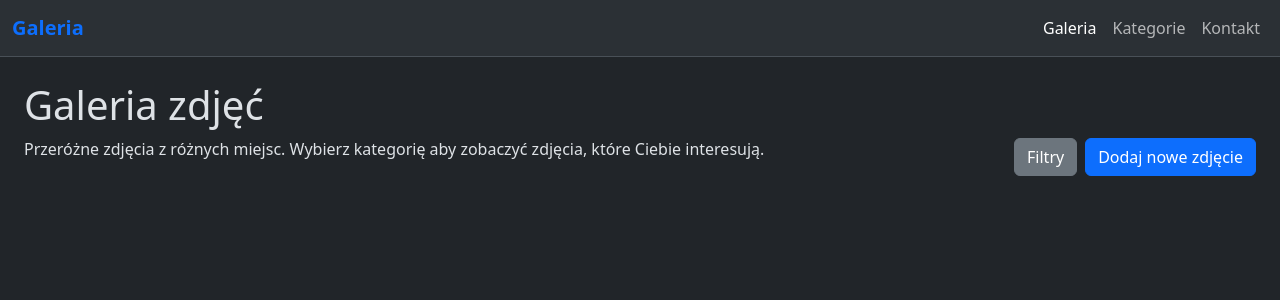
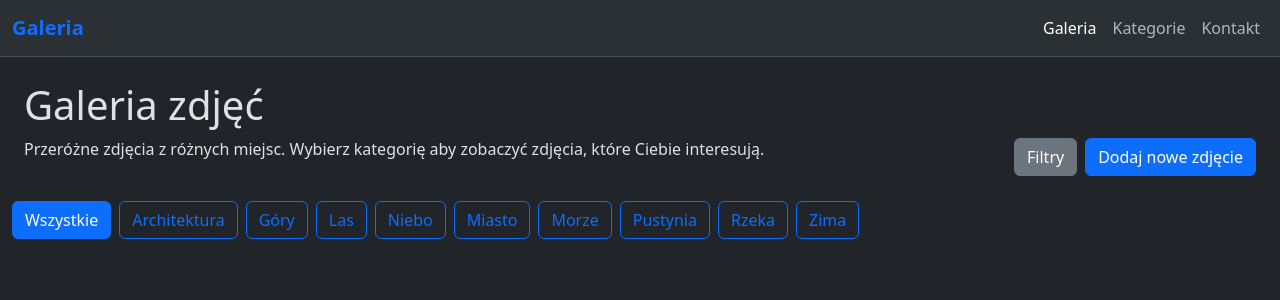
Before and after one commit to Cunny-Connoisseur/Webowe-zadania, a React (Vite) app: page / in a window 1280 px wide. Shown: the top 300 px of the page. Built offline with nearby package versions, Linux system fonts and the light colour scheme.

Commit message:
add category bar

```diff
--- a/src/App.jsx
+++ b/src/App.jsx
@@ -1,4 +1,5 @@
 // import './App.css'
+import CategoryBar from './components/CategoryBar'
 import Header from './components/Header'
 import ModalAddPhoto from './components/ModalAddPhoto'
 import Navbar from './components/Navbar'
@@ -10,6 +11,7 @@ export default function App() {
     <Navbar name={"Galeria"} />
     <div className="container-fluid p-4">
       <Header  />
+      <CategoryBar />
     </div>
 
     <ModalAddPhoto />
--- /dev/null
+++ b/src/components/CategoryBar.jsx
@@ -0,0 +1,24 @@
+import categories from "../data/categories.json"
+
+export default ({}) => {
+
+    return (
+        <>
+            <div className="row gap-2 mt-4">
+                <div className="col-auto p-0">
+                    <button type="button" className="btn btn-outline-primary active">
+                        Wszystkie
+                    </button>
+                </div>
+
+                {categories.map(item => (
+                <div className="col-auto p-0" key={item.value}>
+                    <button type="button" className="btn btn-outline-primary">
+                        {item.text}
+                    </button>
+                </div>
+                ))}
+            </div>
+        </>
+    )
+}
```
